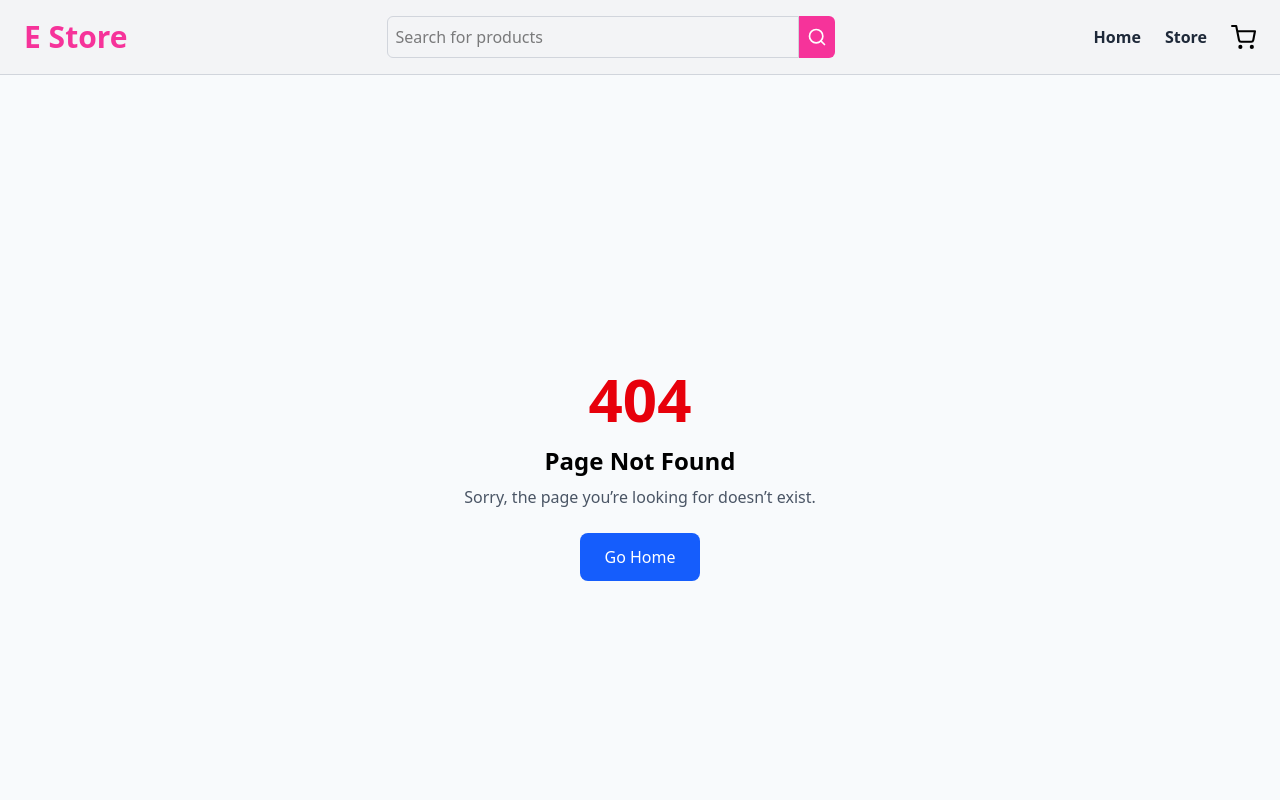
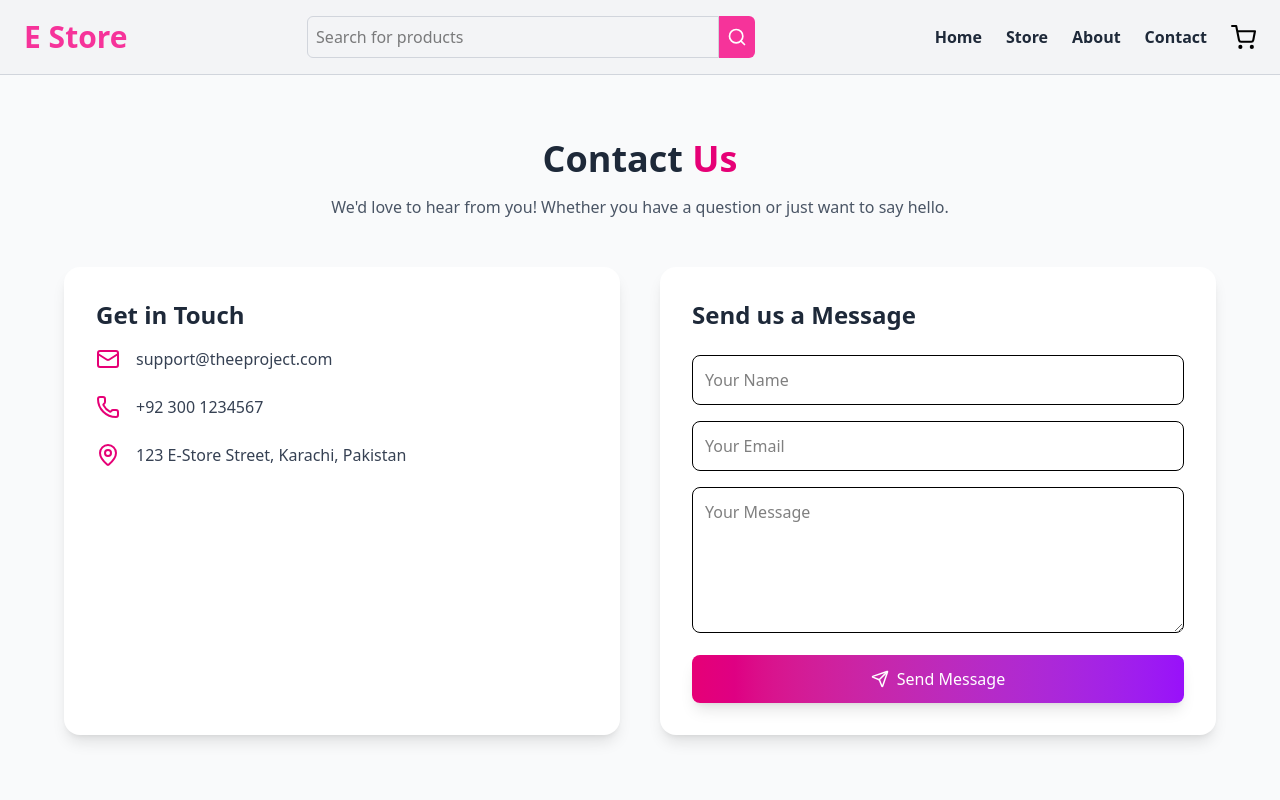
Before and after one commit to Muhammad-Fakhar-Khan/shopkeeper, a Next.js app: page /contact in a window 1280 px wide. Before the commit this address had no page. Shown: the top 800 px of the page. Built offline with nearby package versions, Linux system fonts and the light colour scheme.

Commit message:
Your descriptive commit message here

```diff
--- a/package.json
+++ b/package.json
@@ -9,6 +9,7 @@
     "lint": "eslint"
   },
   "dependencies": {
+    "lucide-react": "^0.544.0",
     "next": "15.5.3",
     "react": "19.1.0",
     "react-dom": "19.1.0",
@@ -17,6 +18,8 @@
   "devDependencies": {
     "@eslint/eslintrc": "^3",
     "@tailwindcss/postcss": "^4",
+    "@types/node": "24.5.2",
+    "@types/react": "19.1.13",
     "eslint": "^9",
     "eslint-config-next": "15.5.3",
     "tailwindcss": "^4"
--- /dev/null
+++ b/src/app/about/page.tsx
@@ -0,0 +1,32 @@
+import React from "react";
+
+export default function AboutPage() {
+  return (
+    <main className="max-w-3xl mx-auto py-10 px-6">
+      <h1 className="text-3xl font-bold mb-6">About Us</h1>
+
+      <section>
+        <p className="mb-4">
+          Welcome to{" "}
+          <strong>The E Project – Your One Stop Solution E-Store</strong>.
+        </p>
+        <p className="mb-4">
+          At The E Project, we believe shopping should be{" "}
+          <strong>simple, affordable, and reliable</strong>. Our goal is to
+          provide the latest headphones, earphones, mobiles, tablets, and
+          accessories with an easy and secure online shopping experience.
+        </p>
+      </section>
+
+      <section>
+        <h2 className="text-xl font-semibold mt-6 mb-3">Why Choose Us?</h2>
+        <ul className="list-disc list-inside space-y-2">
+          <li>✔ Wide range of trending products</li>
+          <li>✔ Competitive prices & regular discounts</li>
+          <li>✔ Fast shipping & secure checkout</li>
+          <li>✔ Friendly customer support</li>
+        </ul>
+      </section>
+    </main>
+  );
+}
--- a/src/app/components/Header.jsx
+++ b/src/app/components/Header.jsx
@@ -40,6 +40,12 @@ export default function Header() {
           <Link href="/store" className="font-semibold text-gray-800 hover:text-pink-500">
             Store
           </Link>
+          <Link href="/about" className="font-semibold text-gray-800 hover:text-pink-500">
+            About
+          </Link>
+          <Link href="/contact" className="font-semibold text-gray-800 hover:text-pink-500">
+            Contact
+          </Link>
           <Link href="/cart" className="relative">
             <FiShoppingCart size={25} />
             {cartCount > 0 && (
@@ -62,6 +68,7 @@ export default function Header() {
       {/* Mobile Menu */}
       {menuOpen && (
         <div className="md:hidden mt-4 px-6 space-y-4">
+          {/* Mobile Search */}
           <div className="flex">
             <input
               type="text"
@@ -73,12 +80,19 @@ export default function Header() {
             </button>
           </div>
 
+          {/* Mobile Nav Links */}
           <nav className="flex flex-col gap-4">
             <Link href="/" className="font-semibold text-gray-800 hover:text-pink-500">
               Home
             </Link>
             <Link href="/store" className="font-semibold text-gray-800 hover:text-pink-500">
               Store
+            </Link>
+            <Link href="/about" className="font-semibold text-gray-800 hover:text-pink-500">
+              About
+            </Link>
+            <Link href="/contact" className="font-semibold text-gray-800 hover:text-pink-500">
+              Contact
             </Link>
             <Link href="/cart" className="relative w-fit">
               <FiShoppingCart size={25} />
--- /dev/null
+++ b/src/app/contact/page.tsx
@@ -0,0 +1,94 @@
+"use client";
+import React, { useState } from "react";
+import { Mail, Phone, MapPin, Send } from "lucide-react"; // nice icons
+
+export default function ContactPage() {
+  const [formData, setFormData] = useState({ name: "", email: "", message: "" });
+  const [status, setStatus] = useState("");
+
+  const handleChange = (e) => {
+    setFormData({ ...formData, [e.target.name]: e.target.value });
+  };
+
+  const handleSubmit = (e) => {
+    e.preventDefault();
+    // Placeholder → replace with EmailJS or API call
+    setStatus("✅ Your message has been sent!");
+    setFormData({ name: "", email: "", message: "" });
+  };
+
+  return (
+    <div className="min-h-screen bg-gray-50 py-16 px-6">
+      <div className="max-w-6xl mx-auto">
+        <h1 className="text-4xl font-bold text-center mb-4 text-gray-800">
+          Contact <span className="text-pink-600">Us</span>
+        </h1>
+        <p className="text-center text-gray-600 mb-12">
+          We'd love to hear from you! Whether you have a question or just want to say hello.
+        </p>
+
+        <div className="grid grid-cols-1 md:grid-cols-2 gap-10">
+          {/* Left: Contact Info */}
+          <div className="bg-white p-8 rounded-2xl shadow-lg space-y-6">
+            <h2 className="text-2xl font-semibold text-gray-800 mb-4">Get in Touch</h2>
+            <div className="flex items-center gap-4">
+              <Mail className="text-pink-600" />
+              <a href="mailto:support@theeproject.com" className="text-gray-700 hover:text-pink-600">
+                support@theeproject.com
+              </a>
+            </div>
+            <div className="flex items-center gap-4">
+              <Phone className="text-pink-600" />
+              <span className="text-gray-700">+92 300 1234567</span>
+            </div>
+            <div className="flex items-center gap-4">
+              <MapPin className="text-pink-600" />
+              <span className="text-gray-700">123 E-Store Street, Karachi, Pakistan</span>
+            </div>
+          </div>
+
+          {/* Right: Contact Form */}
+          <div className="bg-white p-8 rounded-2xl shadow-lg">
+            <h2 className="text-2xl font-semibold text-gray-800 mb-6">Send us a Message</h2>
+            <form onSubmit={handleSubmit} className="space-y-4">
+              <input
+                type="text"
+                name="name"
+                placeholder="Your Name"
+                value={formData.name}
+                onChange={handleChange}
+                className="w-full border rounded-lg p-3 focus:outline-none focus:ring-2 focus:ring-pink-500"
+                required
+              />
+              <input
+                type="email"
+                name="email"
+                placeholder="Your Email"
+                value={formData.email}
+                onChange={handleChange}
+                className="w-full border rounded-lg p-3 focus:outline-none focus:ring-2 focus:ring-pink-500"
+                required
+              />
+              <textarea
+                name="message"
+                placeholder="Your Message"
+                rows={5}
+                value={formData.message}
+                onChange={handleChange}
+                className="w-full border rounded-lg p-3 focus:outline-none focus:ring-2 focus:ring-pink-500"
+                required
+              />
+              <button
+                type="submit"
+                className="w-full flex items-center justify-center gap-2 bg-gradient-to-r from-pink-600 to-purple-600 text-white px-4 py-3 rounded-lg shadow-lg hover:opacity-90 transition"
+              >
+                <Send size={18} /> Send Message
+              </button>
+            </form>
+            {status && <p className="mt-4 text-green-600">{status}</p>}
+          </div>
+        </div>
+      </div>
+    </div>
+  );
+}
```
Also changed, not shown: tsconfig.json (added, +35 -0 lines), 1 other file (tests, documents, lock files or other folders).
